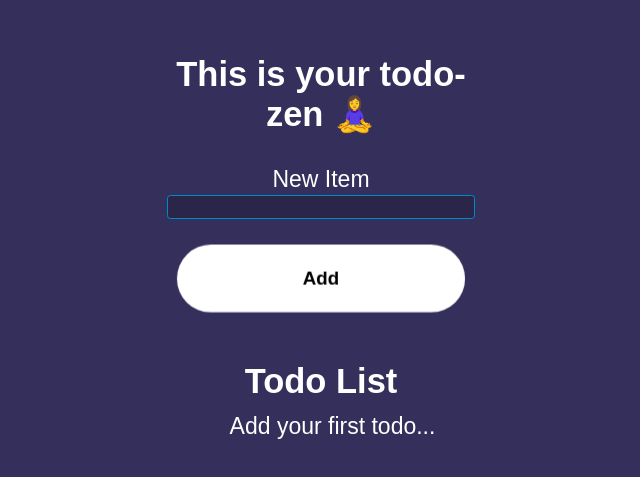
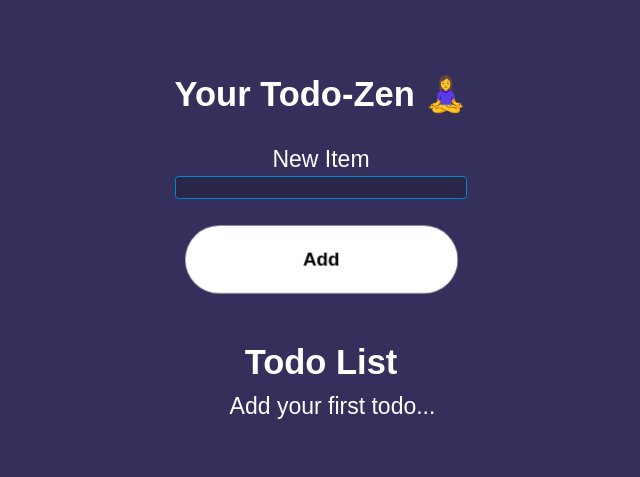
Before and after one commit to dgorik/todo-react, a React (Vite) app: page / in a window 1280 px wide. Shown: the part 167-644 px from the top of the page, without its empty margins (319-959 px from the left). Built offline with nearby package versions, Linux system fonts and the light colour scheme.

Commit message:
change the title of the application

```diff
--- a/src/NewTodoForm.jsx
+++ b/src/NewTodoForm.jsx
@@ -16,7 +16,7 @@ export function NewTodoForm(props) {
     return (
         <form onSubmit={handleSubmit} className="new-item-form">
             <div className="form-row">
-                <h2> This is your todo-zen 🧘‍♀️</h2>
+                <h2> Your Todo-Zen 🧘‍♀️</h2>
                 <label htmlFor="item"> New Item </label>
                 <input
                     value={newItem}
```
